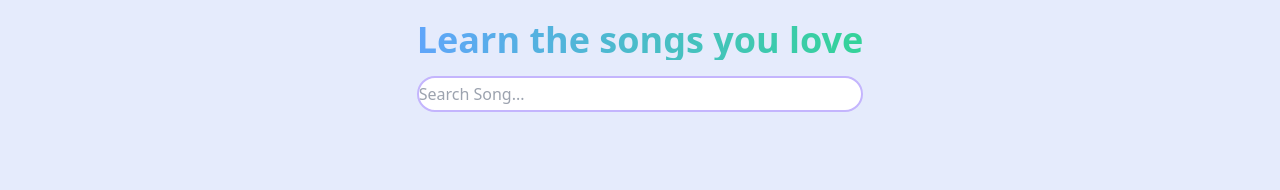
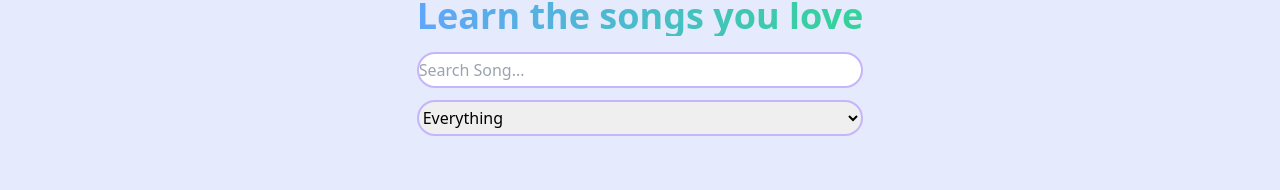
Before and after one commit to turhansel/songish, a Next.js app: page / in a window 1280 px wide. Shown: the part 240-430 px from the top of the page. Built offline with nearby package versions, Linux system fonts and the light colour scheme; no server answers; the database is empty.

Commit message:
fix getstaticprops date bug and add date filter

```diff
--- a/components/Form.js
+++ b/components/Form.js
@@ -2,6 +2,7 @@ import Head from "next/head";
 import { Fragment, useState } from "react";
 import { useRouter } from "next/router";
 import { mutate } from "swr";
+import moment from "moment";
 
 import Lottie from "../components/Lottie";
 
@@ -19,6 +20,7 @@ const Form = ({ formId, songForm, forNewSong = true }) => {
     description: songForm.description,
     image_url: songForm.image_url,
     song_url: songForm.song_url,
+    date: songForm.date,
   });
 
   const [categories, setCategories] = useState([
@@ -118,6 +120,7 @@ const Form = ({ formId, songForm, forNewSong = true }) => {
     if (!form.description) err.description = "Owner is required";
     if (!form.image_url) err.image_url = "image_url is required";
     if (!form.song_url) err.song_url = "song_url is required";
+    if (!form.date) err.date = "date is required";
     return err;
   };
 
@@ -246,7 +249,7 @@ const Form = ({ formId, songForm, forNewSong = true }) => {
               </label>
               <textarea
                 className="form-input"
-                rows="4"
+                rows="2"
                 cols="50"
                 type="text"
                 name="description"
@@ -254,6 +257,18 @@ const Form = ({ formId, songForm, forNewSong = true }) => {
                 onChange={handleChange}
               />
 
+              <label htmlFor="date" className="form-label">
+                Date
+              </label>
+              <input
+                className="form-input"
+                type="date"
+                name="date"
+                required
+                pattern="\d{4}-\d{2}-\d{2}"
+                onChange={handleChange}
+                value={form.date}
+              />
               <button
                 type="submit"
                 className="w-auto bg-purple-400 hover:bg-purple-600 rounded-lg shadow-xl font-medium text-white px-6 py-2 mt-3"
--- a/models/Song.js
+++ b/models/Song.js
@@ -1,6 +1,5 @@
 import mongoose from "mongoose";
 
-/* SongSchema will correspond to a collection in your MongoDB database. */
 const SongSchema = new mongoose.Schema({
   name: {
     type: String,
@@ -38,6 +37,7 @@ const SongSchema = new mongoose.Schema({
   progress: {
     type: Number,
   },
+  date: { type: Date, required: true },
 });
 
 export default mongoose.models.Song || mongoose.model("Song", SongSchema);
--- a/package.json
+++ b/package.json
@@ -13,6 +13,7 @@
     "@ramonak/react-progress-bar": "^3.1.0",
     "babel-plugin-superjson-next": "^0.3.0",
     "install": "^0.13.0",
+    "moment": "^2.29.1",
     "mongoose": "^5.9.13",
     "next": "latest",
     "npm": "^7.13.0",
@@ -20,6 +21,7 @@
     "react-dom": "^16.13.1",
     "react-player": "^2.9.0",
     "react-tilt": "^0.1.4",
+    "superjson": "^1.7.4",
     "swr": "0.2.2"
   },
   "license": "MIT",
--- a/pages/[id]/edit.js
+++ b/pages/[id]/edit.js
@@ -23,6 +23,7 @@ const EditSong = () => {
     description: song.description,
     image_url: song.image_url,
     song_url: song.song_url,
+    date: song.date,
   };
 
   return (
--- a/pages/index.js
+++ b/pages/index.js
@@ -5,6 +5,7 @@ import { useState } from "react";
 import Tilt from "react-tilt";
 import Lottie from "../components/Lottie";
 import ProgressBar from "@ramonak/react-progress-bar";
+import moment from "moment";
 
 const Home = ({ songs }) => {
   function format(time) {
@@ -23,11 +24,19 @@ const Home = ({ songs }) => {
     return ret;
   }
 
+  const [searchTerm, setSearchTerm] = useState("");
+
+  const [searchDate, setSearchDate] = useState("Everything");
+
   const responsive = "{window.innerWidth > 1200 ? '500px' : '100px'}";
 
-  const [searchTerm, setSearchTerm] = useState("");
+  const today = moment().subtract(1, "days").calendar();
+  const thisWeek = moment().subtract(7, "days").calendar();
+  const thisMonth = moment().subtract(1, "months").calendar();
+
+  // console.log(thisMonth);
   return (
-    <div className="h-screen">
+    <div className="">
       <div className="bg-indigo-100 w-screen h-[45vh] bg-no-repeat bg-cover bg-center flex justify-center items-center bg-opacity-60">
         <div className="flex items-center space-y-7 justify-evenly">
           <div className="">
@@ -53,11 +62,26 @@ const Home = ({ songs }) => {
                 className="form-input rounded-full w-full"
                 placeholder="Search Song..."
               />
+              <select
+                type="text"
+                maxLength="30"
+                name="category"
+                value={searchDate}
+                onChange={(e) => {
+                  setSearchDate(e.target.value);
+                }}
+                className="form-input form-input rounded-full w-full mt-3"
+              >
+                <option>Everything</option>
+                <option>Today</option>
+                <option>This Week</option>
+                <option>This Month</option>
+              </select>
             </div>
           </div>
         </div>
       </div>
-      <div className="px-24 my-8 mx-auto max-w-7xl grid sm:grid-cols-2 md:grid-cols-4 grid-cols-1 justify-center items-center">
+      <div className="h-full px-24 my-8 mx-auto max-w-7xl grid sm:grid-cols-2 md:grid-cols-4 grid-cols-1 justify-center items-center">
         {songs
           .filter((val) => {
             if (searchTerm == "") {
@@ -74,10 +98,17 @@ const Home = ({ songs }) => {
               val.artist_name.toLowerCase().includes(searchTerm.toLowerCase())
             ) {
               return val;
-            } else if (
-              val.difficulty.toLowerCase().includes(searchTerm.toLowerCase())
-            ) {
-              return val;
+            }
+          })
+          .filter((value) => {
+            if (searchDate == "Everything") {
+              return value;
+            } else if (searchDate == "Today") {
+              return moment(value.date).calendar() > today;
+            } else if (searchDate == "This Week") {
+              return moment(value.date).calendar() > thisWeek;
+            } else if (searchDate == "This Month") {
+              return moment(value.date).calendar() > thisMonth;
             }
           })
           .map((song) => (
@@ -93,6 +124,7 @@ const Home = ({ songs }) => {
                   <Link href="/[id]" as={`/${song._id}`}>
                     <a>
                       <img
+                        height={"200px"}
                         src={song.image_url}
                         alt={song.name}
                         className="w-[200px] h-52"
@@ -123,7 +155,8 @@ const Home = ({ songs }) => {
                     />
                   </div>
                 )}
-
+                <p>{moment(song.date).calendar()}</p>
+                {/* <p>{moment.locale(song.date)}</p> */}
                 <div className="">
                   <Link href="/[id]/edit" as={`/${song._id}/edit`}>
                     <button className="bg-indigo-200 md:px-16 sm:px-5 xs:px-5 rounded hover:bg-indigo-400 mt-3">
@@ -145,6 +178,7 @@ export async function getServerSideProps() {
   // JSON.parse(safeJsonStringify(doc.data()))
   /* find all the data in our database */
   const result = await Song.find({});
+
   const songs = result.map((doc) => {
     const song = doc.toObject();
     song._id = song._id.toLocaleString();
--- a/pages/new.js
+++ b/pages/new.js
@@ -11,6 +11,7 @@ const NewSong = () => {
     description: "",
     duration: "",
     progress: "",
+    date: new Date(),
   };
 
   return <Form formId="add-song-form" songForm={songForm} />;
```
Also changed, not shown: .babelrc (added), 2 other files (tests, documents, lock files or other folders).
